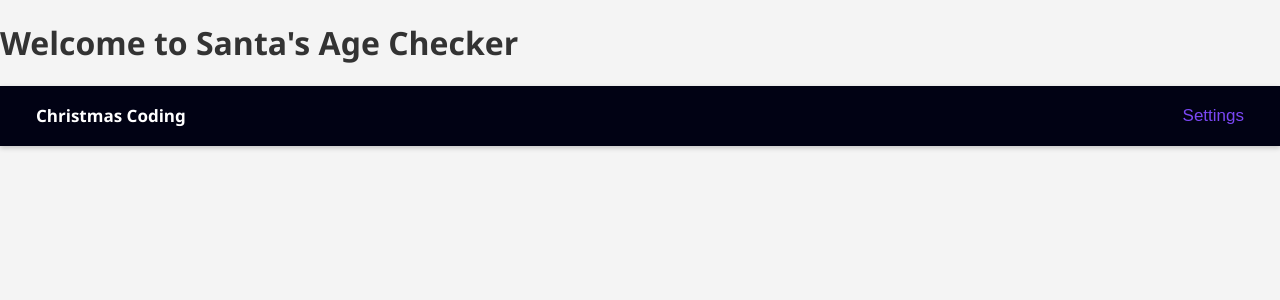
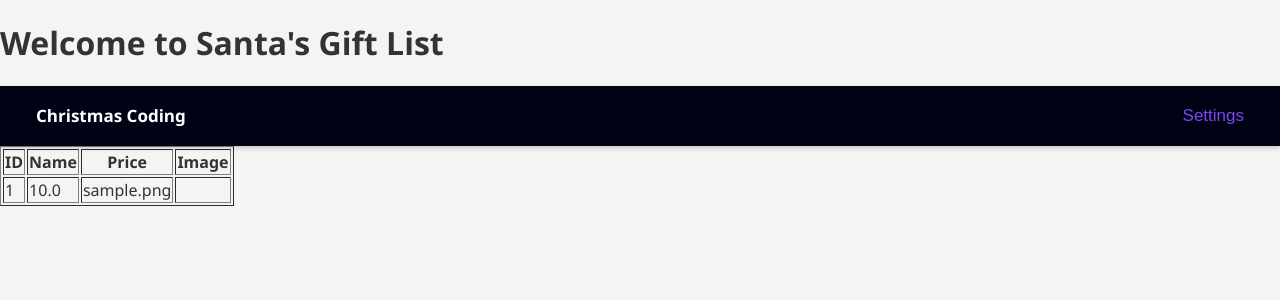
Before and after one commit to Esmith935/christmas-coding, a Flask app: page /gift_list in a window 1280 px wide. Shown: the top 300 px of the page. Run offline with Flask 3, Linux system fonts and the light colour scheme; tables that the repository leaves empty hold one stand-in row (values such as "Sample post").

Commit message:
Add gift list

```diff
--- a/app.py
+++ b/app.py
@@ -62,8 +62,12 @@ def agechecker():
 @app.route('/gift_list')
 def gift_lift():
 
-    return render_template('gift_list.html')
+    with sqlite3.connect(DATABASE) as conn:
+        gifts = conn.execute('SELECT * FROM gifts').fetchall()
+
+    return render_template('gift_list.html', gifts=gifts)
 
 
 if __name__ == '__main__':
+    init_db()
     app.run(debug = True)
--- a/templates/gift_list.html
+++ b/templates/gift_list.html
@@ -8,7 +8,7 @@
 
 </head>
 <body>
-    <h1> Welcome to Santa's Age Checker </h1>
+    <h1> Welcome to Santa's Gift List </h1>
 
     <!-- navigation bar -->
     <div class="topnav">
@@ -23,3 +23,27 @@
         </div>
     </div>
     </div>
+
+    <!-- Gifts Table -->
+
+    <table border="1" id="giftsTable">
+        <thead>
+            <tr>
+                <th onclick="sortTable(0)">ID</th>
+                <th onclick="sortTable(1)">Name</th>
+                <th onclick="sortTable(2)">Price</th>
+                <th onclick="sortTable(3)">Image</th>
+            </tr>
+        </thead>
+        <tbody>
+            {% for gift in gifts %}
+            <tr>
+                <td>{{ gift[0] }}</td>
+                <td>{{ gift[2] }}</td>
+                <td>{{ gift[3] }}</td>
+                <td>{{ gift[4] }}</td>
+            </tr>
+            {% endfor %}
+        </tbody>
+    </table>
+</body>
--- a/templates/index.html
+++ b/templates/index.html
@@ -36,7 +36,7 @@
         <div class="card">
             <h3>Challenge 2</h3>
             <p>Christmas gift list</p>
-            <button class="action-btn">start challenge 2</button>
+            <a href="/gift_list">start challenge 2</a>
         </div>
 
         <div class="card">
```
Also changed, not shown: database.db.
